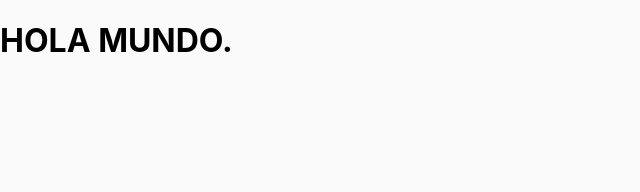
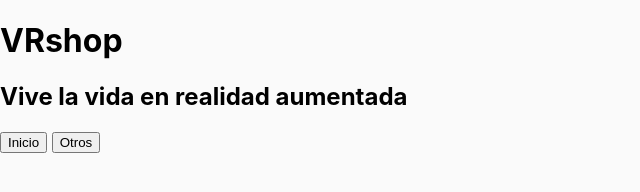
Before and after one commit to alvaro-lum/LTAW-Practicas, a plain HTML site: page P1/principal/index.html in a window 1280 px wide. Shown: the whole page, without its empty margins (0-640 px from the left). Drawn offline with Linux system fonts and the light colour scheme; files that its build step writes are made by us from their sources.

Commit message:
index.html 1

```diff
--- a/P1/principal/index.html
+++ b/P1/principal/index.html
@@ -9,6 +9,13 @@
     <script type="text/javascript" src="/codigos/index.js"></script>
 </head>
 <body>
-    <h1>HOLA MUNDO.</h1>
+    <header class="opacidad_1">
+        <h1 id="logo1" onclick="location.href='/';">VRshop</h1>
+        <h2 id="eslogan" onclick="location.href='/';">Vive la vida en realidad aumentada</h2>
+        <div class="header_Menu">
+            <button class="menu_boton" onclick="location.href='/';">Inicio</button>
+            <button class="menu_boton" onclick="location.href='/otros.html';">Otros</button>
+        </div>
+    </header>
 </body>
 </html>
```
